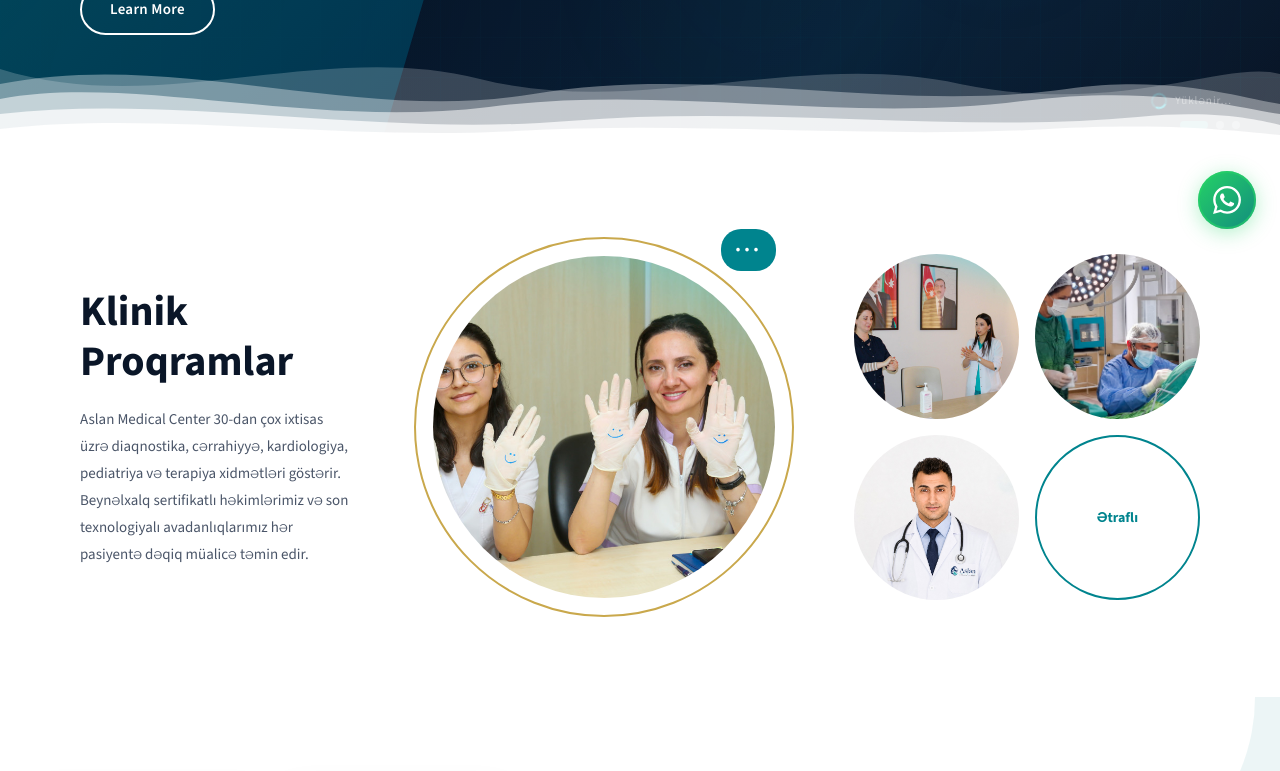
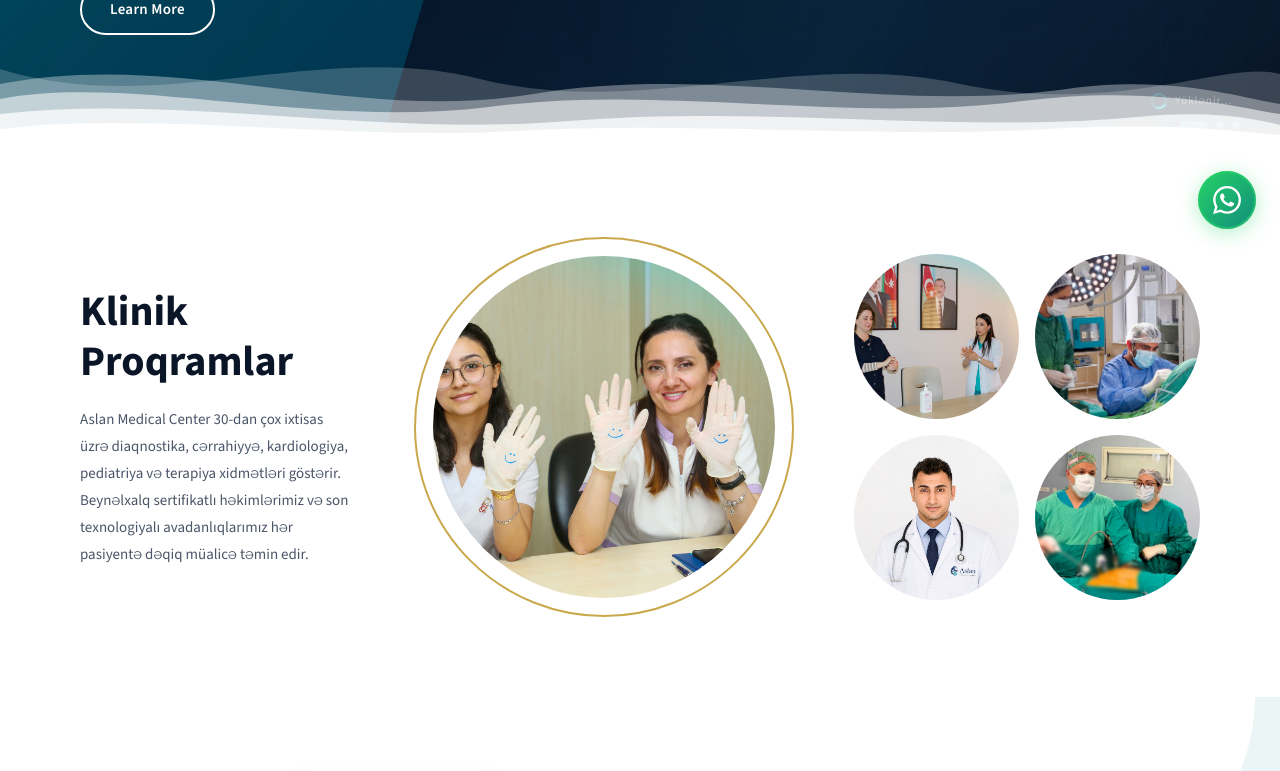
Before and after one commit to elmir-aslanov/Hospital-Management-System, a React (Vite) app in the folder client/: page / in a window 1280 px wide. Shown: the part 539-1310 px from the top of the page. Built offline with nearby package versions, Linux system fonts and the light colour scheme.

Commit message:
fix: replace Ətraflı circle with teal pill badge in AboutDirector

```diff
--- a/client/src/components/sections/AboutDirector.jsx
+++ b/client/src/components/sections/AboutDirector.jsx
@@ -96,11 +96,6 @@ export default function AboutDirector() {
                 }}
                 onError={e => { e.currentTarget.style.background = '#e8f4f8'; }}
               />
-              <div style={{
-                position: 'absolute', top: '-10px', right: '16px',
-                background: TEAL, borderRadius: '20px', padding: '6px 14px',
-                color: 'white', fontSize: '20px', fontWeight: 700, letterSpacing: '3px',
-              }}>···</div>
             </div>
           </motion.div>
 
@@ -131,26 +126,18 @@ export default function AboutDirector() {
                   onError={e => { e.currentTarget.style.background = '#e8f4f8'; }}
                 />
               ))}
-              <div
-                onClick={() => navigate('/hekimler')}
+              <img
+                src="/client5.jpeg"
+                alt=""
                 style={{
-                  width: circleSize, height: circleSize,
+                  width: isMobile ? '110px' : '165px',
+                  height: isMobile ? '110px' : '165px',
                   borderRadius: '50%',
-                  border: '2px solid #00848e',
-                  background: 'white',
-                  display: 'flex',
-                  alignItems: 'center',
-                  justifyContent: 'center',
-                  cursor: 'pointer',
+                  objectFit: 'cover',
+                  display: 'block',
                 }}
-                onMouseEnter={e => { e.currentTarget.style.background = TEAL; e.currentTarget.querySelector('span').style.color = 'white'; }}
-                onMouseLeave={e => { e.currentTarget.style.background = 'white'; e.currentTarget.querySelector('span').style.color = TEAL; }}
-              >
-                <span style={{
-                  color: TEAL, fontSize: '14px', fontWeight: 700,
-                  fontFamily: FONT, transition: 'color 0.2s',
-                }}>Ətraflı</span>
-              </div>
+                onError={e => { e.currentTarget.style.background = '#e8f4f8'; }}
+              />
             </div>
           </motion.div>
 
```
Also changed, not shown: client/public/hospital.png (deleted).
